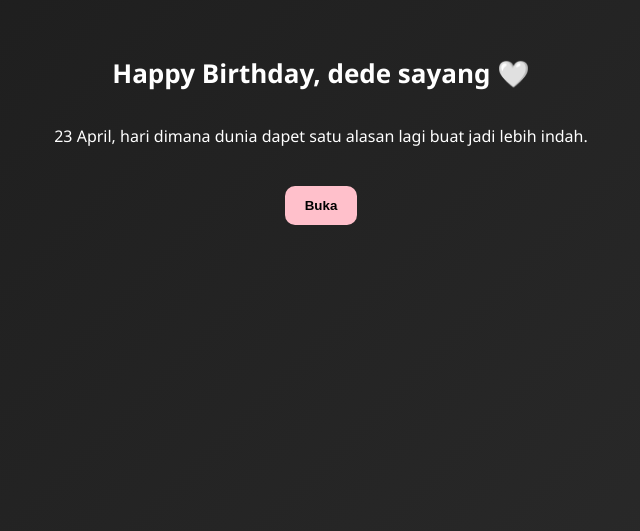
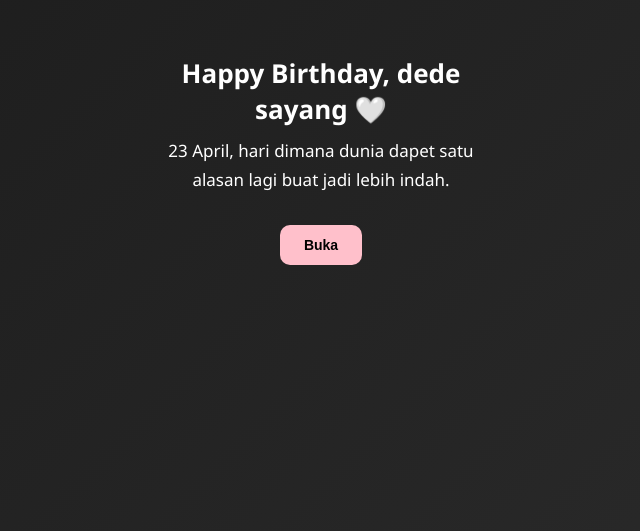
Before and after one commit to rullsyaputra16/ultah-shifa, a plain HTML site: page index.html in a window 1280 px wide. Shown: the part 269-800 px from the top of the page, without its empty margins (319-959 px from the left). Drawn offline with Linux system fonts and the light colour scheme.

Commit message:
style.css

```diff
--- a/style.css
+++ b/style.css
@@ -1,72 +1,71 @@
-* {
-  box-sizing: border-box;
-}
-
-html, body {
+body {
   margin: 0;
-  padding: 0;
-  width: 100%;
-  height: 100%;
-}
-
-body {
   font-family: 'Segoe UI', sans-serif;
   background: linear-gradient(135deg, #1a1a1a, #2b2b2b);
   color: white;
+  text-align: center;
 }
 
-/* container full */
+/* container full layar */
 .container {
-  width: 100%;
-  height: 100vh;
+  min-height: 100vh;
+  display: flex;
+  justify-content: center;
+  align-items: center;
+  padding: 20px;
 }
 
-/* slide full layar */
+/* slide */
 .slide {
   display: none;
   width: 100%;
-  height: 100vh;
-  padding: 25px;
-
-  display: flex;
-  flex-direction: column;
-  justify-content: center;
-  align-items: center;
+  max-width: 350px;
+  margin: auto;
+  padding: 10px;
 }
 
-/* aktif */
 .slide.active {
-  display: flex;
+  display: block;
+}
+
+/* judul */
+h1 {
+  font-size: 26px;
+  margin-bottom: 10px;
 }
 
 /* teks */
-h1 {
-  font-size: 26px;
-  text-align: center;
-}
-
 p {
-  font-size: 16px;
-  line-height: 1.6;
-  text-align: center;
-  max-width: 90%;
+  font-size: 17px;
+  line-height: 1.7;
+  margin: 10px 0;
 }
 
 /* gambar */
 img {
-  width: 90%;
-  max-width: 350px;
+  width: 80%;
+  max-width: 280px;
   border-radius: 15px;
-  margin: 20px 0;
+  margin: 20px auto;
+  display: block;
+  box-shadow: 0 8px 20px rgba(0,0,0,0.4);
 }
 
 /* tombol */
 button {
   margin-top: 20px;
-  padding: 12px 20px;
+  padding: 12px 24px;
   border: none;
   background: pink;
   color: black;
   border-radius: 10px;
   font-weight: bold;
+  font-size: 14px;
+  cursor: pointer;
+  transition: 0.3s;
 }
+
+button:hover {
+  background: hotpink;
+  color: white;
+}
```
